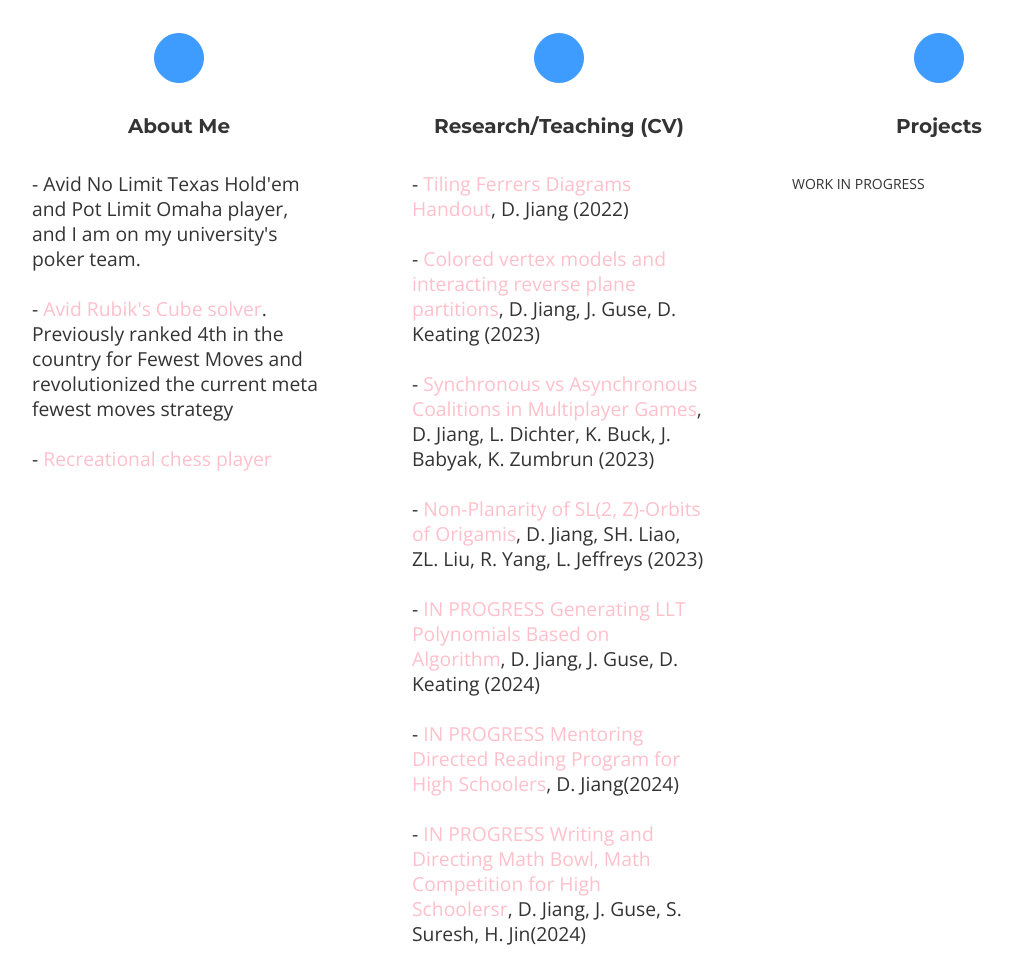
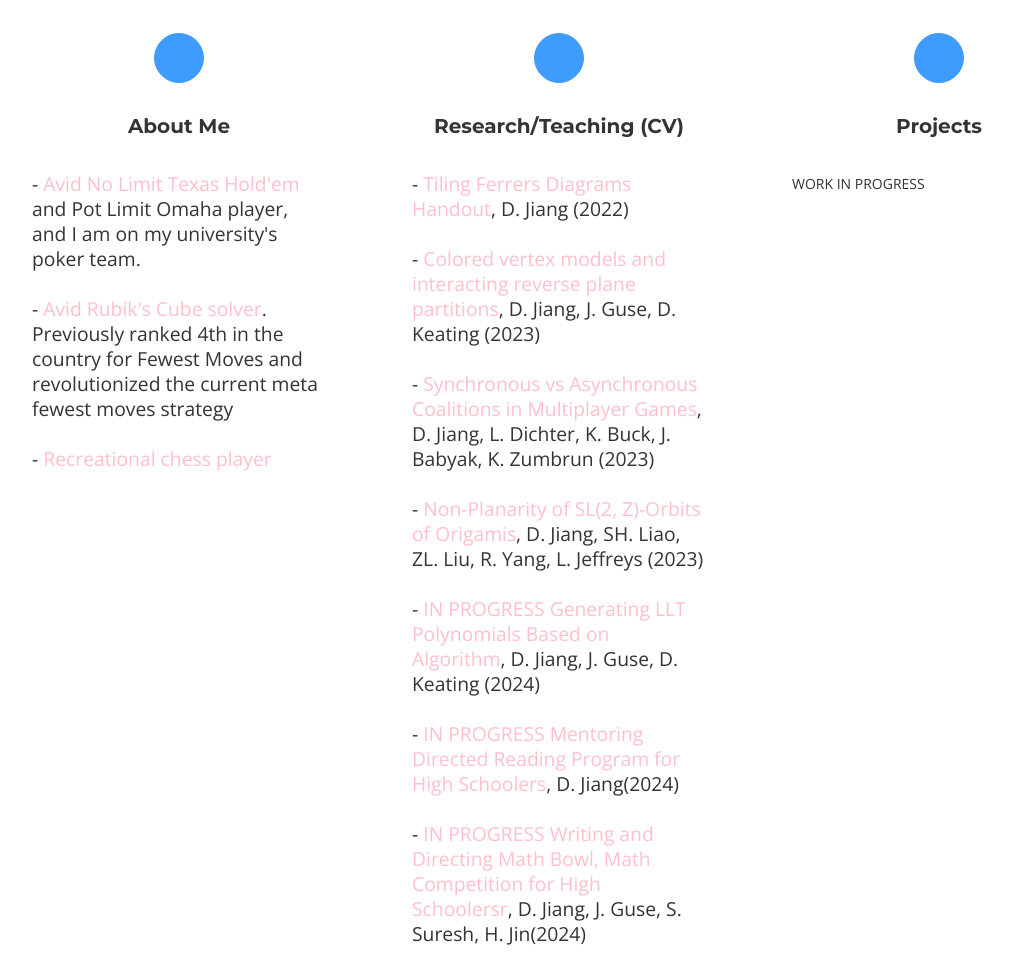
Before and after one commit to xpoes123/davidjiang, a plain HTML site: page index.html in a window 1280 px wide. Shown: the part 1690-2657 px from the top of the page, without its empty margins (81-1094 px from the left). Drawn offline with nearby package versions, Linux system fonts and the light colour scheme.

Commit message:
Update index.html

```diff
--- a/index.html
+++ b/index.html
@@ -165,7 +165,7 @@
                            target="_blank">About Me</a></h3>
                     <p align="justify">
                         <ul style="text-align: left; font-size: 115%">
-                            <li>- Avid No Limit Texas Hold'em and Pot Limit Omaha player, and I am on my university's poker team.</li>
+                            <li>- <a href = "https://drive.google.com/file/d/1mmQPO5JKdCVvazQ-F2JN5e7QupHtF5fv/view?usp=sharing" target = "_blank">Avid No Limit Texas Hold'em </a>and Pot Limit Omaha player, and I am on my university's poker team.</li>
                             <br>
                             <li>- <a href = "https://www.worldcubeassociation.org/persons/2016JIAN13" target="_blank">Avid Rubik's Cube solver</a>. Previously ranked 4th in the country for Fewest Moves and revolutionized the current meta fewest moves strategy </li>
                             <br>
```
